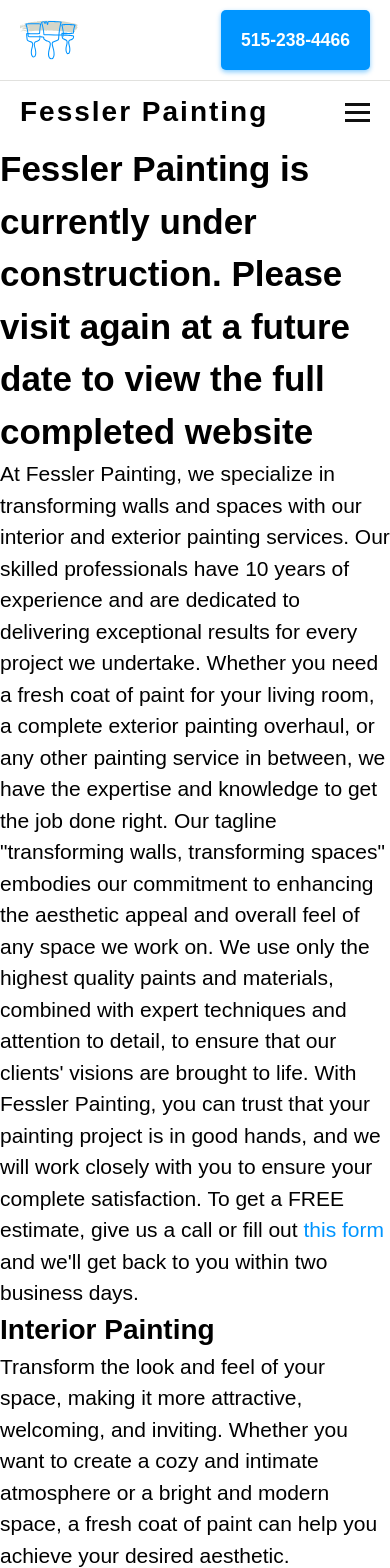
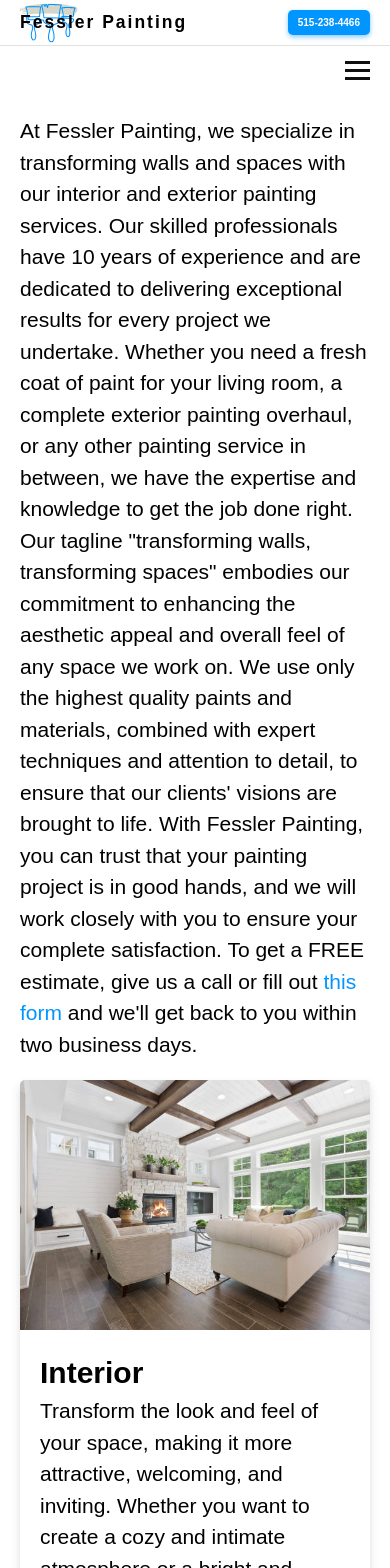
Before and after one commit to Afessler1998/fessler-painting, a Next.js app: page /home in a window 390 px wide. Shown: the top 1568 px of the page. Built offline with nearby package versions, Linux system fonts and the light colour scheme.

Commit message:
styling homepage and header

```diff
--- a/src/components/header.js
+++ b/src/components/header.js
@@ -11,11 +11,11 @@
     return (
         <header className={styles.header}>
             <div className={styles.headerTop}>
-                <Link href={"/"}><img src="/fessler-painting-logo.svg" alt="Fessler Painting Logo" className={styles.headerLogo} /></Link>
+                <h1 className={styles.heading}>Fessler Painting</h1>
+                <img src="/fessler-painting-logo.svg" alt="Fessler Painting Logo" className={styles.headerLogo} />
                 <a className={styles.phoneNumber} href="tel:515-238-4466"><div>515-238-4466</div></a>
             </div>
             <div className={styles.headerBottom}>
-                <h1 className={pathname === "/" ? styles.headingSelected : styles.heading}><Link href={"/"}>Fessler Painting</Link></h1>
                 <ul className={active ? styles.navListActive : styles.navList}>
                     <li className={styles.navItem}>
                         <div className={pathname === "/interior-services" ? styles.selectedNavButton : styles.navButton}><Link href={"/interior-services"}>Interior</Link></div>
--- a/src/pages/home.js
+++ b/src/pages/home.js
@@ -9,8 +9,9 @@
         <>
             <Header />
                 {/*REMOVE THIS BEFORE PUBLISHING SITE*/}
-                <h1 className={styles.underConstruction}>Fessler Painting is currently under construction.
-                Please visit again at a future date to view the full completed website</h1>
+                {/*<h1 className={styles.underConstruction}>Fessler Painting is currently under construction.
+                Please visit again at a future date to view the full completed website</h1>*/}
+                <div className={styles.mainSection}>
                     <p className={styles.mainParagraph}>
                         At Fessler Painting, we specialize in transforming walls and spaces with our interior and exterior painting
                         services. Our skilled professionals have 10 years of experience and are dedicated to delivering exceptional
@@ -25,26 +26,31 @@
                         out <Link href={"/contact-form"}><span className={styles.contactLink}>this form</span></Link> and
                         we'll get back to you within two business days.
                     </p>
-                <Link href={"/interior-services"}>
                     <div className={styles.serviceSection}>
-                        <h2 className={styles.sectionHeading}>Interior Painting</h2>
+                        <img src="/stock-photo-home-interior.jpg" alt="home interior" className={styles.serviceSectionImg} />
+                        <div className={styles.serviceSectionTextContainer}>
+                            <h2 className={styles.sectionHeading}>Interior</h2>
                             <p className={styles.sectionDescription}>
                                 Transform the look and feel of your space, making it more attractive, welcoming, and inviting.
                                 Whether you want to create a cozy and intimate atmosphere or a bright and modern space,
                                 a fresh coat of paint can help you achieve your desired aesthetic.
                             </p>
                         </div>
-                </Link>
-                <Link href={"/exterior-services"}>
+                        <Link href={"/interior-services"}></Link>
+                    </div>
                     <div className={styles.serviceSection}>
-                        <h2 className={styles.sectionHeading}>Exterior Painting</h2>
+                        <img src="/stock-photo-home-exterior.jpg" alt="home exterior" className={styles.serviceSectionImg} />
+                        <div className={styles.serviceSectionTextContainer}>
+                            <h2 className={styles.sectionHeading}>Exterior</h2>
                             <p className={styles.sectionDescription}>
                                 Exterior painting can enhance the curb appeal and overall value of your property while protecting it
                                 from the elements. A fresh coat of paint can update the look of your home or business,
                                 making it more attractive and welcoming to visitors and guests.
                             </p>
                         </div>
-                </Link>
+                        <Link href={"/exterior-services"}></Link>
+                    </div>
+                </div>
             <Footer />
         </>
     );
--- a/src/styles/globals.css
+++ b/src/styles/globals.css
@@ -14,10 +14,11 @@
     --font-weight-semibold: 400;
     --font-weight-bold: 700;
 
+    --font-size-xsmall: 1rem;
     --font-size-small: 1.75rem;
     --font-size-medium: 2.1rem;
-    --font-size-large: 2.8rem;
-    --font-size-xlarge: 3.5rem;
+    --font-size-large: 3rem;
+    --font-size-xlarge: 5rem;
 }
 
 *,
--- a/src/styles/header.module.css
+++ b/src/styles/header.module.css
@@ -2,10 +2,12 @@
     font-family: var(--font-family-primary);
     font-size: var(--font-size-medium);
     width: 100%;
+    position: relative;
 }
 
 .headerTop {
     display: flex;
+    align-items: center;
     padding: 1rem 4rem;
     border-bottom: 1px solid var(--color-neutral-200);
 }
@@ -13,22 +15,20 @@
 .headerBottom {
     display: flex;
     align-items: center;
+    justify-content: flex-end;
     gap: 3rem;
     padding: 1rem 4rem;
 }
 
 .headerLogo {
-    width: 6rem;
+    position: absolute;
+    width: 12rem;
+    z-index: -1000;
 }
 
-.heading, .headingSelected {
+.heading {
     font-size: var(--font-size-xlarge);
-    flex-grow: 1;
     letter-spacing: 0.2rem;
-}
-
-.headingSelected {
-    color: var(--color-accent-500);
 }
 
 .navList, .navListActive {
@@ -42,7 +42,7 @@
     font-weight: var(--font-weight-bold);
 }
 
-.navButton:hover, .heading:hover {
+.navButton:hover/*, .heading:hover*/ {
     background: linear-gradient(to right, black 0%, black 50%, var(--color-accent-500) 50%, var(--color-accent-500) 100%);
     background-clip: text;
     -webkit-background-clip: text;
@@ -105,6 +105,10 @@
         font-size: var(--font-size-large);
     }
 
+    .headerLogo {
+        width: 8rem;
+    }
+
     .phoneNumber {
         font-size: var(--font-size-small);
     }
@@ -152,7 +156,7 @@
     }
 }
 
-@media screen and (max-width: 425px) {
+@media screen and (max-width: 426px) {
     .headerTop {
         padding: 1rem 2rem;
     }
@@ -160,4 +164,18 @@
     .headerBottom {
         padding: 1rem 2rem;
     }
+
+    .heading {
+        font-size: var(--font-size-small);
+        line-height: 1.2;
+    }
+
+    .headerLogo {
+        width: 6rem;
+    }
+
+    .phoneNumber {
+        font-size: var(--font-size-xsmall);
+        padding: 0.5rem 1rem;
+    }
 }
--- a/src/styles/home.module.css
+++ b/src/styles/home.module.css
@@ -4,9 +4,17 @@
     font-size: var(--font-size-xlarge);
 }
 
+.mainSection {
+    display: flex;
+    flex-direction: row;
+    gap: 2rem;
+    padding: 0 4rem 2rem 4rem;
+}
+
 .mainParagraph {
     font-family: var(--font-family-secondary);
     font-size: var(--font-size-medium);
+    flex: 2;
 }
 
 .contactLink {
@@ -14,7 +22,26 @@
 }
 
 .serviceSection {
+    border-radius: 5px;
+    box-shadow: 0px 5px 10px 0px rgba(91, 91, 91, 0.2);
+    transition-duration: 0.2s;
+    flex: 1;
+}
 
+.serviceSection:hover {
+    transition-duration: 0.2s;
+    transform: scale(1.01);
+}
+
+.serviceSectionImg {
+    object-fit: cover;
+    border-top-left-radius: 5px;
+    border-top-right-radius: 5px;
+    height: 250px;
+}
+
+.serviceSectionTextContainer {
+    padding: 2rem;
 }
 
 .sectionHeading {
@@ -26,3 +53,15 @@
     font-family: var(--font-family-secondary);
     font-size: var(--font-size-medium);
 }
+
+@media only screen and (max-width: 768px) {
+    .mainSection {
+        flex-direction: column;
+    }
+}
+
+@media screen and (max-width: 425px) {
+    .mainSection {
+        padding: 2rem;
+    }
+}
```
Also changed, not shown: public/stock-photo-home-exterior.jpg (added), public/stock-photo-home-interior.jpg (added). Lines whose indentation alone changed are shown as unchanged.
